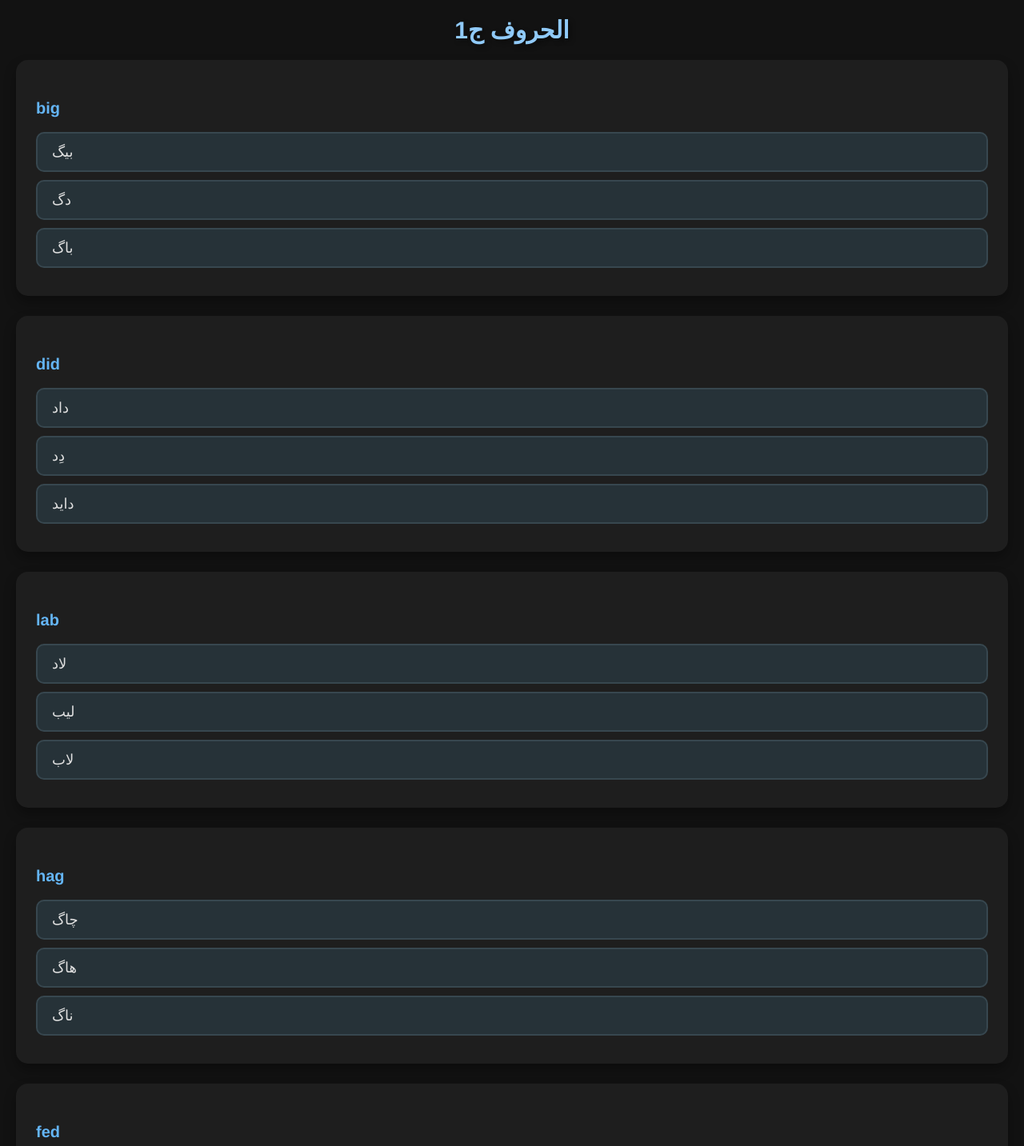
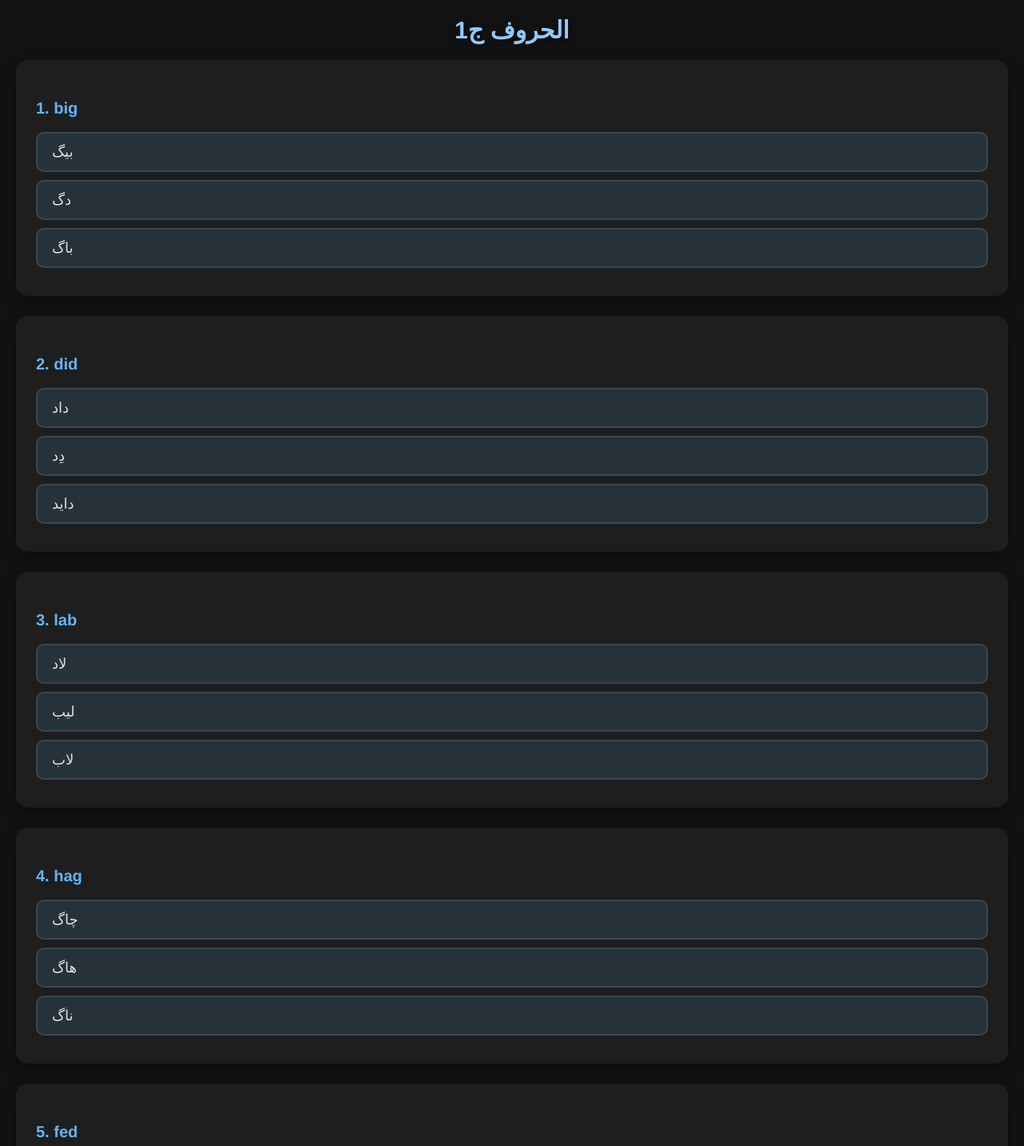
Before and after one commit to Ali78532/letters1, a plain HTML site: page index.html in a window 1280 px wide. Shown: the top 1433 px of the page at 80% size. Drawn offline with Linux system fonts and the light colour scheme.

Commit message:
index.html

```diff
--- a/index.html
+++ b/index.html
@@ -91,31 +91,31 @@
     <div id="quiz-container">
         <div class="quiz">
             <div class="question-container">
-                <p class="question">big</p>
+                <p class="question">1. big</p>
                 <div class="option" data-correct="true">بيگ</div>
                 <div class="option" data-correct="false">دگ</div>
                 <div class="option" data-correct="false">باگ</div>
             </div>
             <div class="question-container">
-                <p class="question">did</p>
+                <p class="question">2. did</p>
                 <div class="option" data-correct="false">داد</div>
                 <div class="option" data-correct="true">دِد</div>
                 <div class="option" data-correct="false">دايد</div>
             </div>
             <div class="question-container">
-                <p class="question">lab</p>
+                <p class="question">3. lab</p>
                 <div class="option" data-correct="false">لاد</div>
                 <div class="option" data-correct="false">ليب</div>
                 <div class="option" data-correct="true">لاب</div>
             </div>
             <div class="question-container">
-                <p class="question">hag</p>
+                <p class="question">4. hag</p>
                 <div class="option" data-correct="false">چاگ</div>
                 <div class="option" data-correct="true">هاگ</div>
                 <div class="option" data-correct="false">ناگ</div>
             </div>
             <div class="question-container">
-                <p class="question">fed</p>
+                <p class="question">5. fed</p>
                 <div class="option" data-correct="false">تيد</div>
                 <div class="option" data-correct="false">فوب</div>
                 <div class="option" data-correct="true">فيد</div>
```
